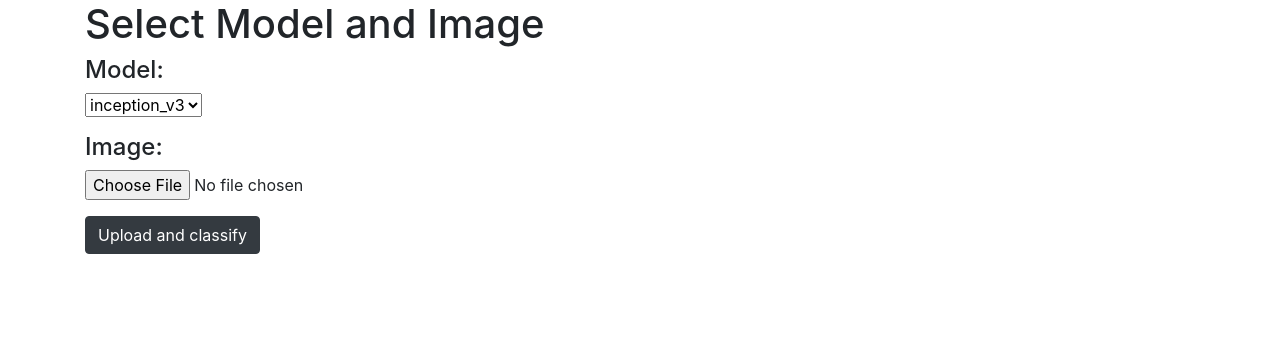
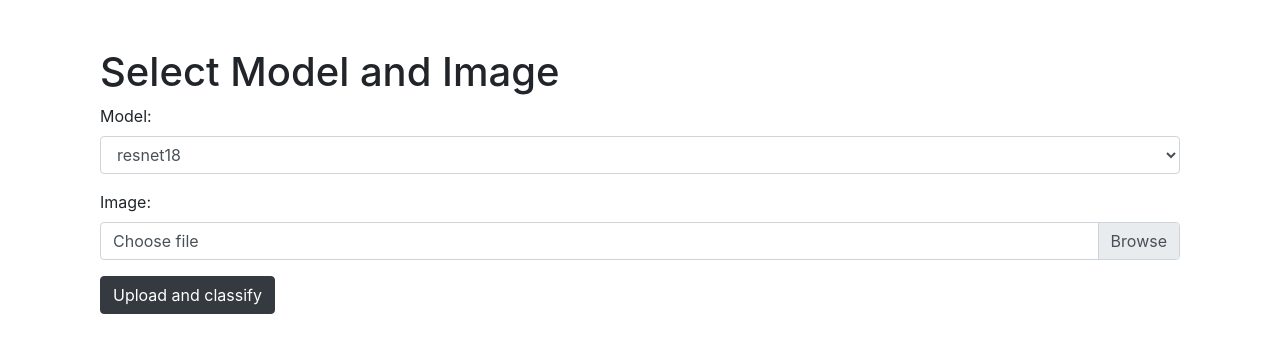
Before and after one commit to unica-isde/isde-projects-2024-H, a FastAPI app: page /classify_upload in a window 1280 px wide. Shown: the part 56-409 px from the top of the page. Run offline with FastAPI, Linux system fonts and the light colour scheme; some libraries are stand-ins or nearby versions.

Commit message:
fix UI on upload page

```diff
--- a/app/templates/classify_upload.html
+++ b/app/templates/classify_upload.html
@@ -1,25 +1,34 @@
 {% extends "base.html" %}
 
 {% block content %}
-
+<div class="container mt-5">
     <h1>Select Model and Image</h1>
     <form method="post" enctype="multipart/form-data">
-        <h4>
-            Model:
-        </h4>
-        <p>
-            <select name="model_id">
+        <div class="form-group">
+            <label for="model_id">Model:</label>
+            <select name="model_id" id="model_id" class="form-control">
                 {% for model in models %}
-                  <option value="{{ model }}" SELECTED>{{ model }}</option>
+                    <option value="{{ model }}">{{ model }}</option>
                 {% endfor %}
-              </select>
-        </p>
-        <h4>
-            Image:
-        </h4>
-        <p>
-            <input type="file" name="image_file" accept="image/*" class="form-control-file">
-        </p>
+            </select>
+        </div>
+        <div class="form-group">
+            <label for="image_file">Image:</label>
+            <div class="custom-file">
+                <input type="file" name="image_file" id="image_file" accept="image/*" class="custom-file-input">
+                <label class="custom-file-label" for="image_file">Choose file</label>
+            </div>
+        </div>
         <button type="submit" class="btn btn-dark mb-2">Upload and classify</button>
     </form>
+</div>
+
+<script>
+    // Update the label of the file input with the selected file name
+    document.querySelector('.custom-file-input').addEventListener('change', function(e) {
+        var fileName = document.getElementById("image_file").files[0].name;
+        var nextSibling = e.target.nextElementSibling;
+        nextSibling.innerText = fileName;
+    });
+</script>
 {% endblock %}
```
